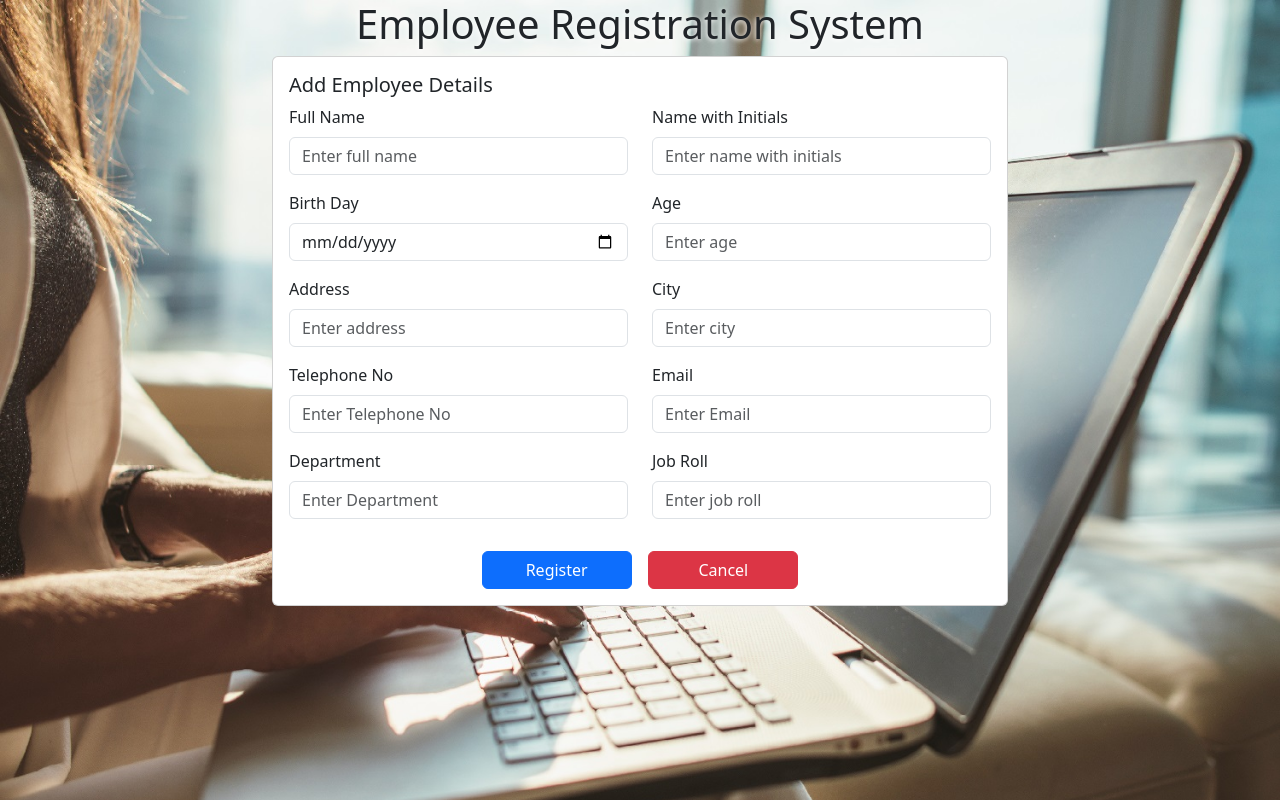
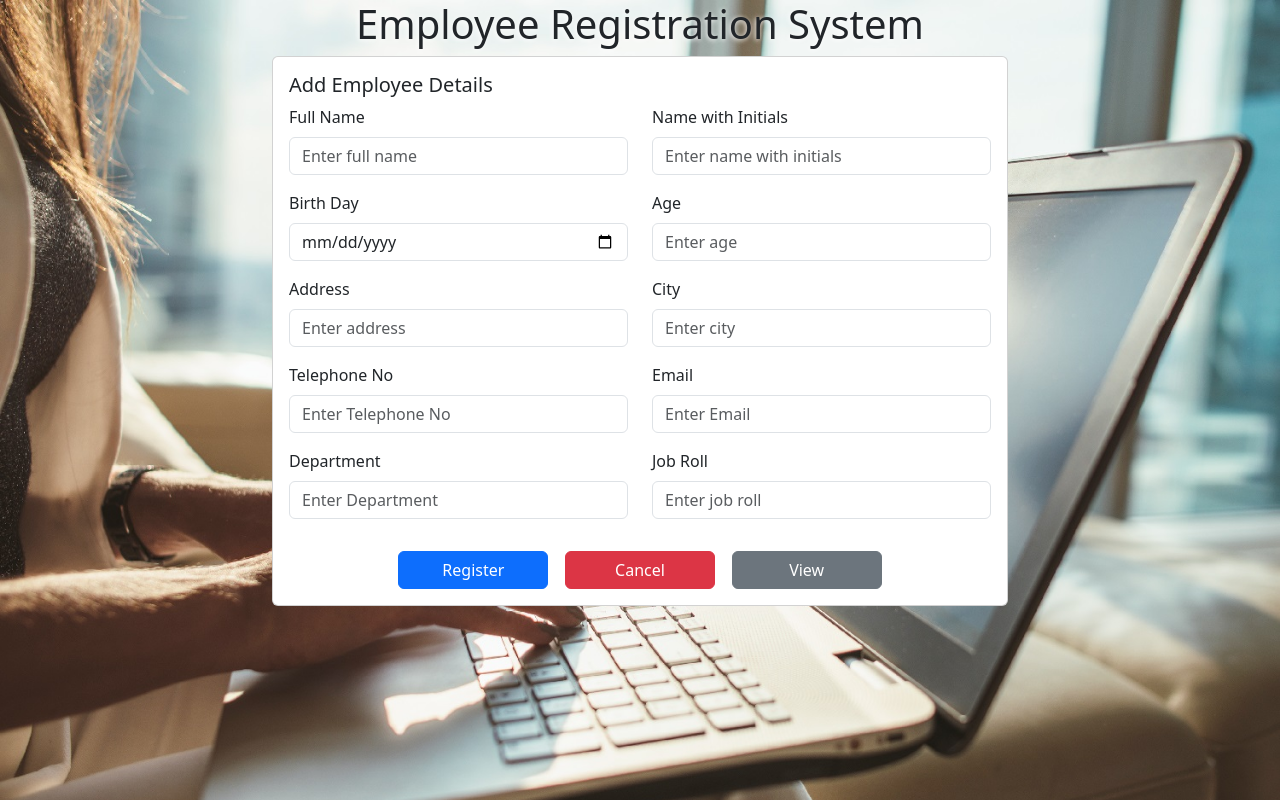
Before and after one commit to NSBM-SPM-2021/github-basics-tharinda-oxx, a React (Create React App) app in the folder spm_proect/: page / in a window 1280 px wide. Built offline with nearby package versions, Linux system fonts and the light colour scheme.

Commit message:
add button

```diff
--- a/spm_proect/src/App.css
+++ b/spm_proect/src/App.css
@@ -19,3 +19,7 @@
 .title-shadow{
   text-shadow: -1px 1px 5px #fff;
 }
+
+.text-color-white{
+  color: #fff;
+}
--- a/spm_proect/src/App.js
+++ b/spm_proect/src/App.js
@@ -169,6 +169,8 @@ function App() {
                   <Button onClick={submitReview} className="button-size" variant="primary">Register</Button>
                   &nbsp;&nbsp;&nbsp;&nbsp;
                   <Button  type="reset" className="button-size" variant="danger">Cancel</Button>
+                  &nbsp;&nbsp;&nbsp;&nbsp;
+                  <Button className="button-size" variant="secondary">View</Button>
                 </div>
               </Card.Body>
             </Form>
```
